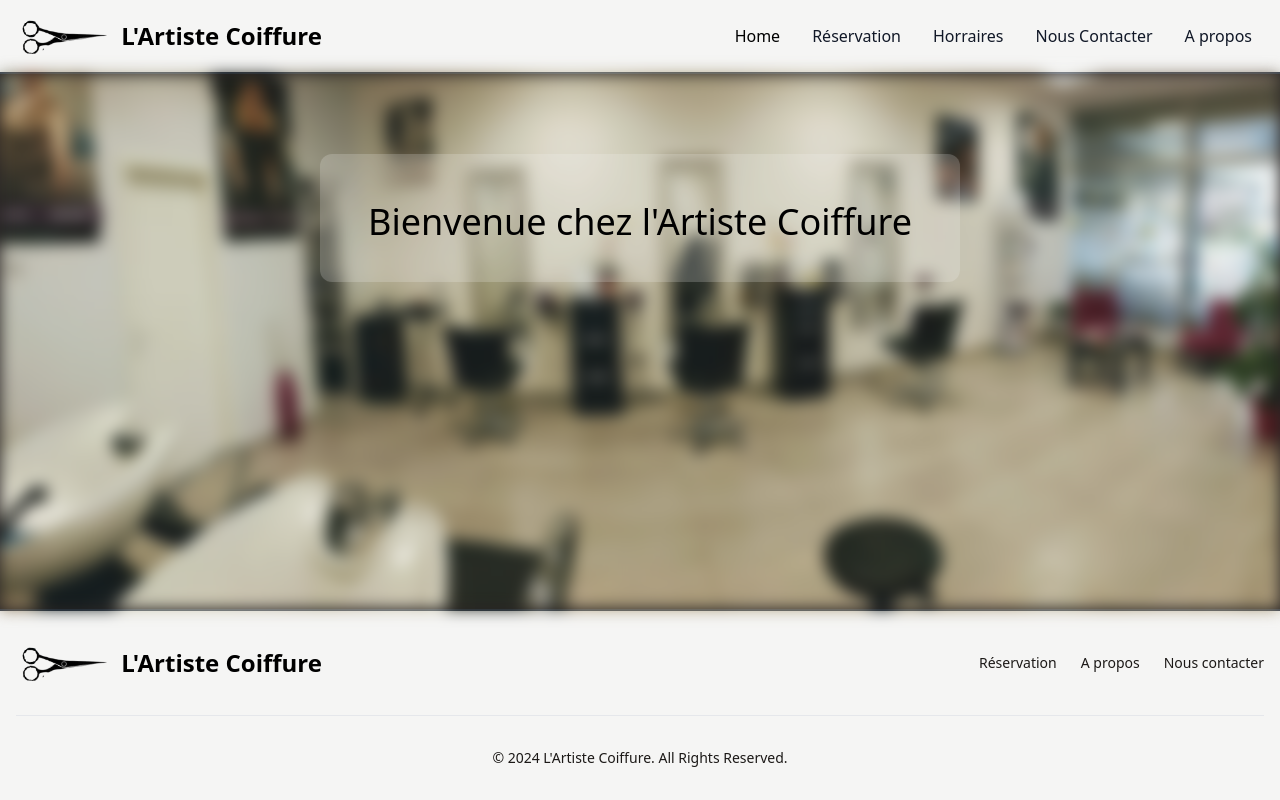
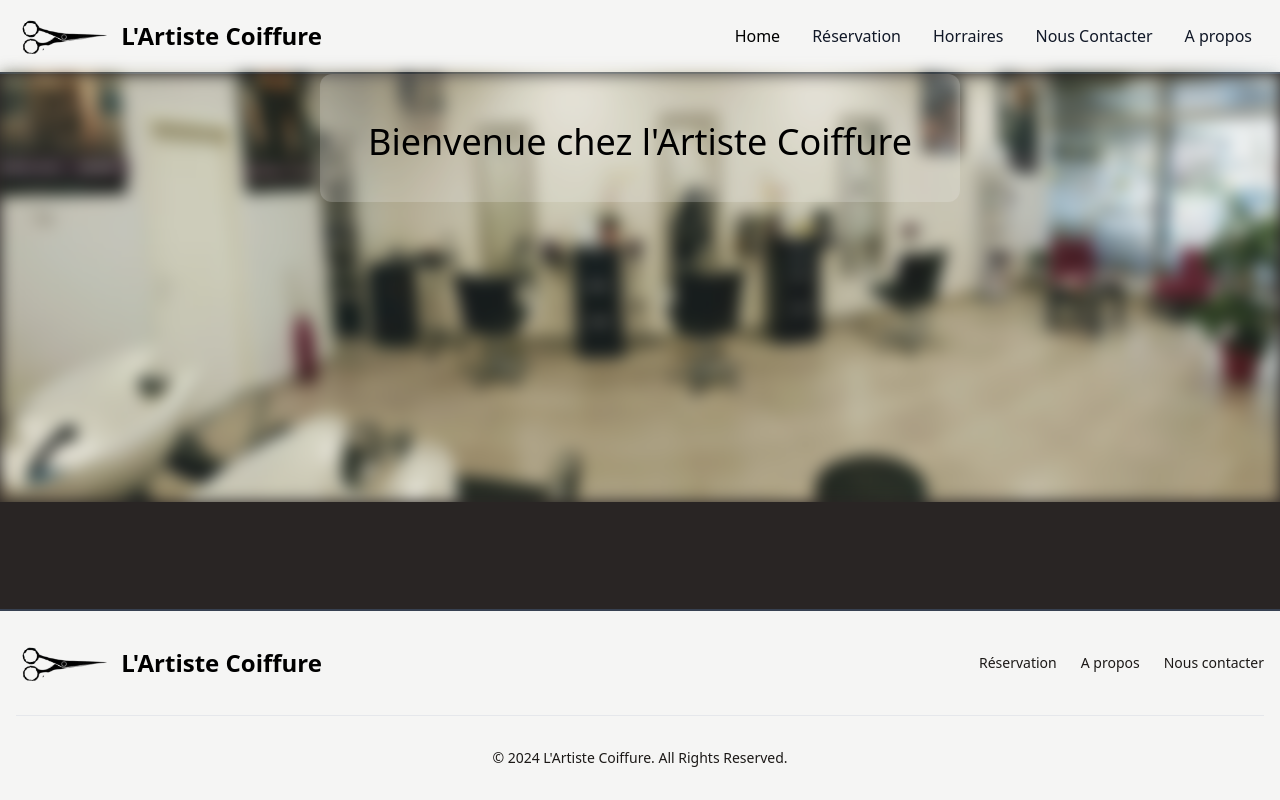
Before and after one commit to MaxDevelo/ArtisteCoiffure-website, a Symfony app: template ArtisteCoiffure/templates/home.html.twig in a window 1280 px wide. Run offline with Twig, Linux system fonts and the light colour scheme; the template is opened without the code that fills it, so the values that code supplies are empty; style sheets or scripts are compiled from the project's sources; some libraries are stand-ins or nearby versions.

Commit message:
feat(home): add flex to fix 2 blocks in middle page

```diff
--- a/ArtisteCoiffure/templates/home.html.twig
+++ b/ArtisteCoiffure/templates/home.html.twig
@@ -3,10 +3,15 @@
 {% include 'bundles/_header.html.twig' %}
 
 {% block body %}
-<div class="relative flex-grow bg-stone-800 bg-cover bg-center h-screen">
-    <div class="absolute inset-0 bg-cover bg-center blur" style="background-image: url({{ asset('images/image_1.jpg') }});"></div>
-    <div class="relative mt-20 bg-stone-100 w-1/2 mx-auto rounded-xl bg-opacity-20 p-10">
-        <h1 class="text-center text-4xl mt-2">Bienvenue chez l'Artiste Coiffure</h1>
+<div class="relative flex flex-col flex-grow">
+    <div class="relative bg-stone-800 h-4/5">
+        <div class="absolute inset-0 bg-cover bg-center blur z-0" style="background-image: url({{ asset('images/image_1.jpg') }});"></div>
+        <div class="relative z-10 bg-stone-100 w-1/2 mx-auto rounded-xl bg-opacity-20 p-10">
+            <h1 class="text-center text-4xl mt-2">Bienvenue chez l'Artiste Coiffure</h1>
+        </div>
+    </div>
+    <div class="relative bg-stone-800 z-10 flex-grow">
+        <h1 class="text-center text-4xl text-white"></h1>
     </div>
 </div>
 {% endblock %}
```
